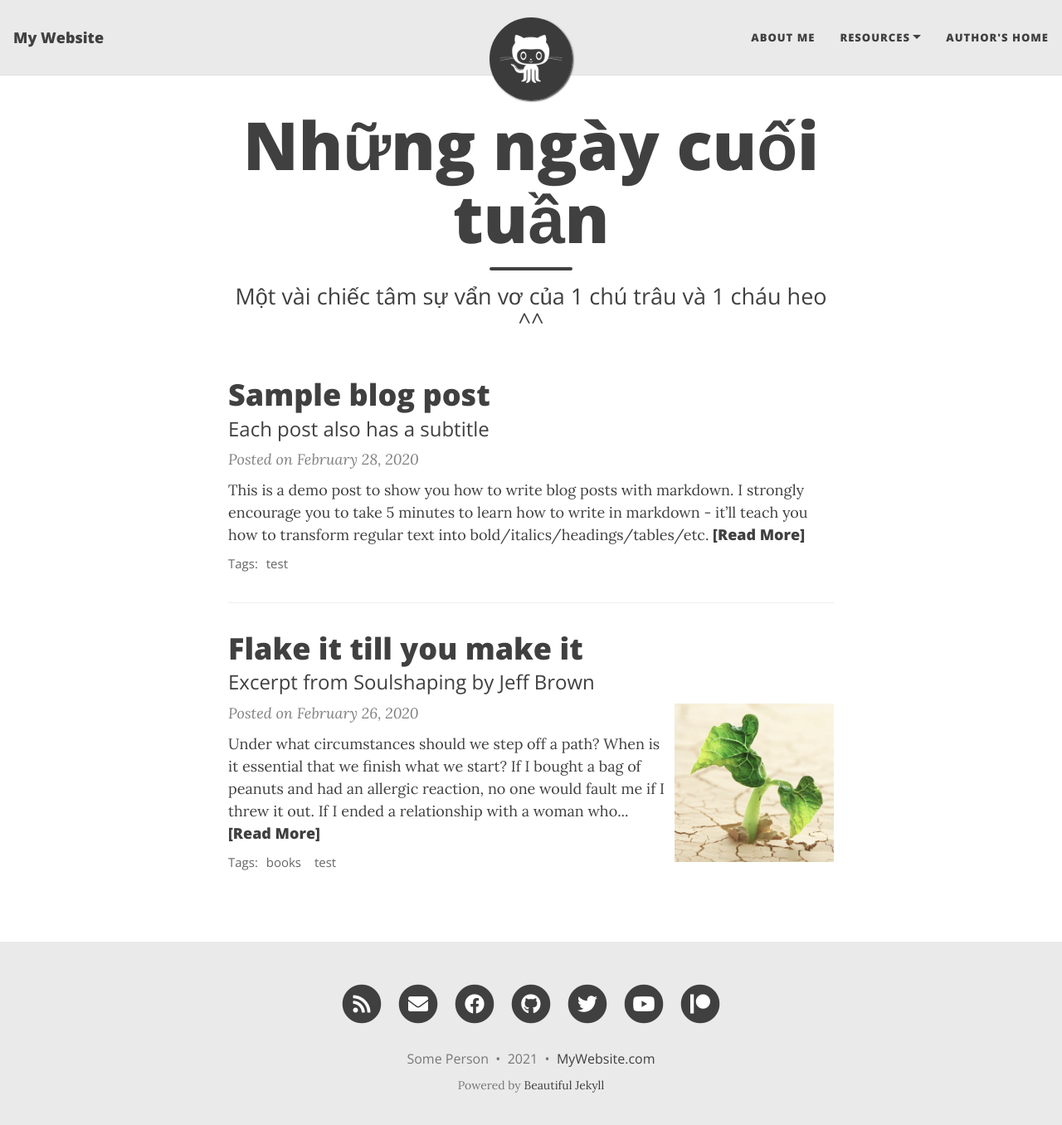
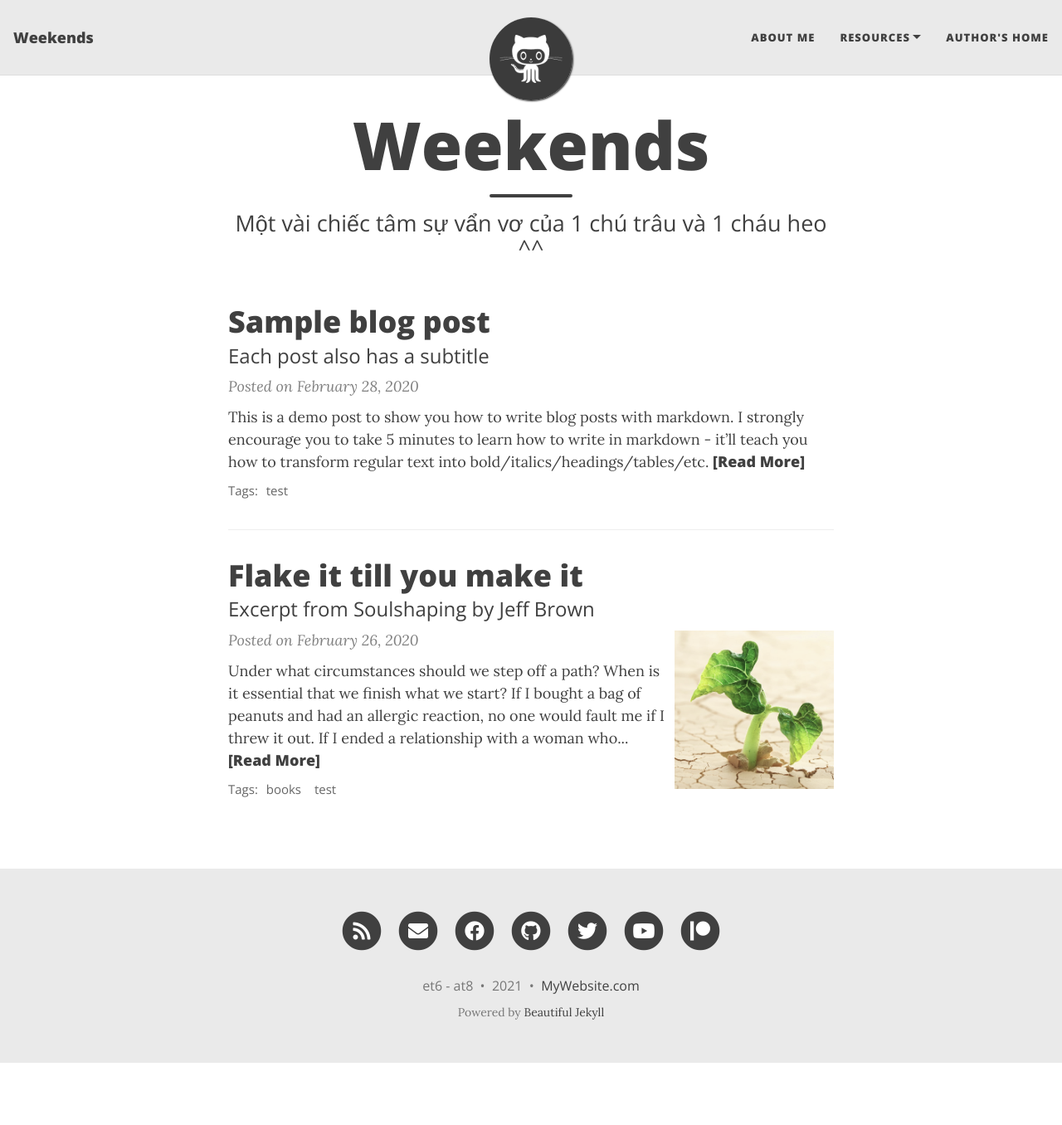
Before and after one commit to tuannguyenht/nhungngaycuoituan, a Jekyll site: the page built from index.html, in a window 1280 px wide and 1369 px high. Shown: the top 1356 px of the window at 83% size. Built offline with Jekyll 4.4.1, drawn with Linux system fonts in a browser that asks for light colours; nearby versions of some CDN libraries; the list of posts is cut into pages by our own code.

Commit message:
change content

```diff
--- a/_config.yml
+++ b/_config.yml
@@ -6,19 +6,19 @@
 # --- Required options --- #
 
 # Name of website
-title: My Website
+title: Weekends
 
 # Your name to show in the footer
-author: Some Person
+author: et6 - at8
 
 # --- List of links in the navigation bar --- #
 
 navbar-links:
   About Me: "aboutme"
   Resources:
-    - Beautiful Jekyll: "https://beautifuljekyll.com"
-    - Learn markdown: "https://www.markdowntutorial.com/"
-  Author's home: "https://deanattali.com"
+    - Fridei: "http://fridei.nhungngaycuoituan.com"
+    - Sundei: "http://sundei.nhungngaycuoituan.com"
+  Author's home: "http://nhungngaycuoituan.com"
 
 # --- Logo --- #
 
--- a/index.html
+++ b/index.html
@@ -1,5 +1,5 @@
 ---
 layout: home
-title: Những ngày cuối tuần
+title: Weekends
 subtitle: Một vài chiếc tâm sự vẩn vơ của 1 chú trâu và 1 cháu heo ^^
 ---
```
